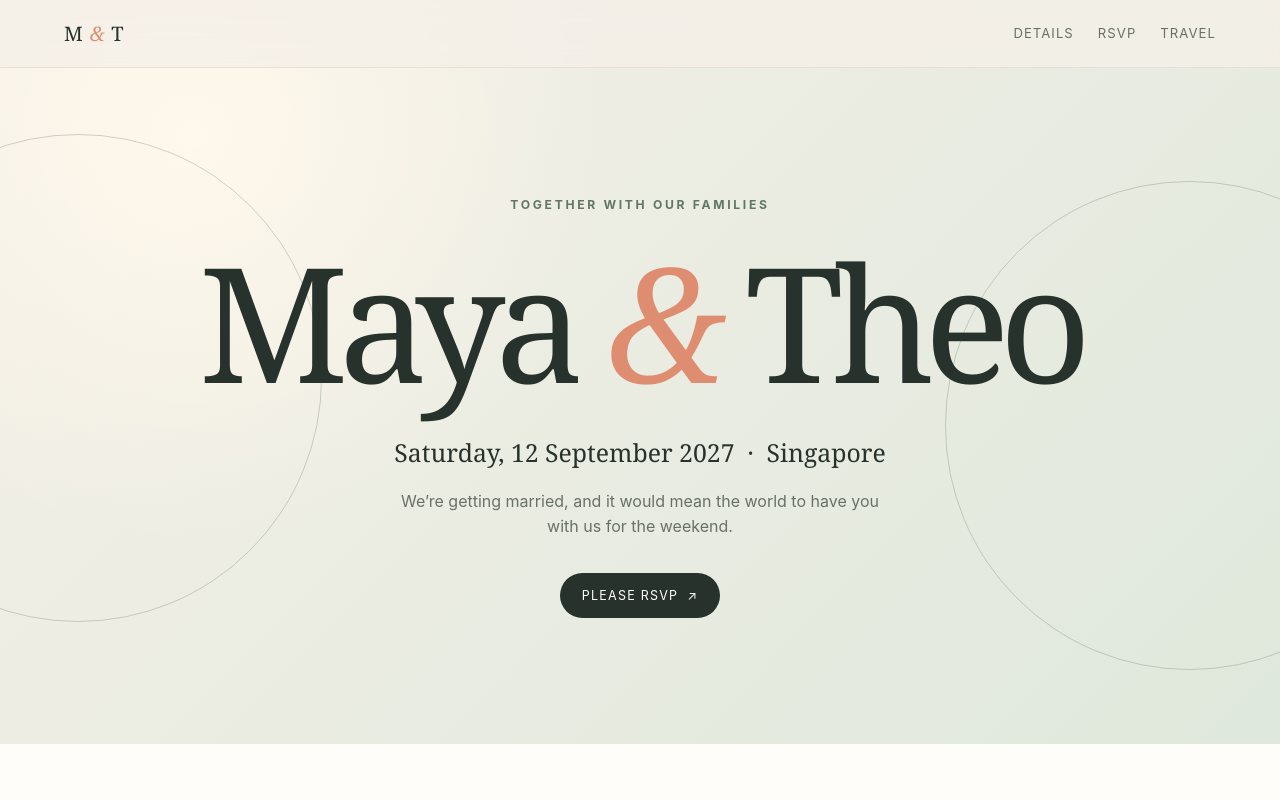
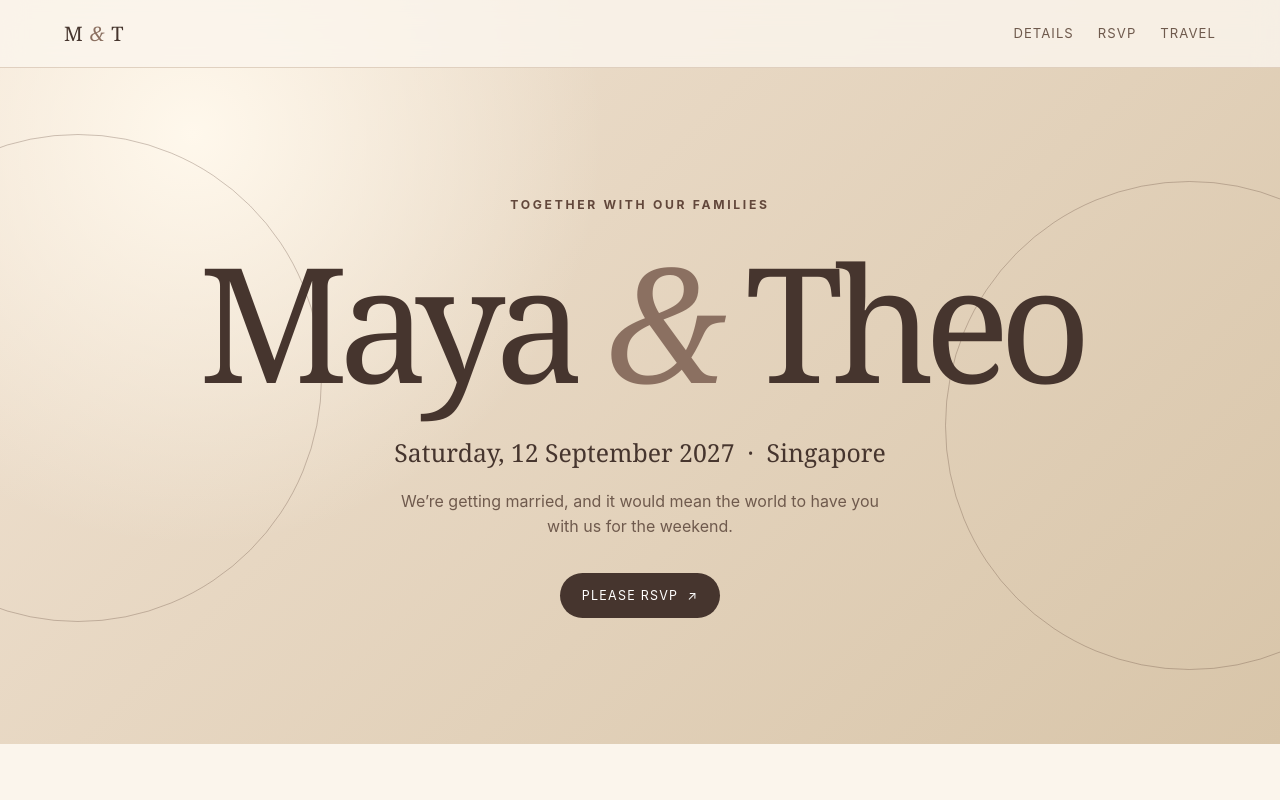
Before and after one commit to deviling124/wedding, a Next.js app: page / in a window 1280 px wide. Shown: the top 800 px of the page. Built offline with nearby package versions, Linux system fonts and the light colour scheme.

Commit message:
Refine RSVP palette to chocolate and champagne

```diff
--- a/app/globals.css
+++ b/app/globals.css
@@ -1,13 +1,13 @@
 :root {
-  --ink: #27322c;
-  --muted: #687168;
-  --cream: #f5f0e8;
-  --paper: #fffdf9;
-  --sage: #9bad91;
-  --deep-sage: #617765;
-  --coral: #df8d70;
-  --line: #ded8cc;
-  --shadow: 0 20px 60px rgba(62, 73, 60, .12);
+  --ink: #46352e;
+  --muted: #6f5a4d;
+  --cream: #d8c5a9;
+  --paper: #fbf5ec;
+  --sage: #b69b89;
+  --deep-sage: #62473b;
+  --coral: #8b7061;
+  --line: #d1bda8;
+  --shadow: 0 20px 60px rgba(70, 53, 46, .16);
   --serif: Georgia, 'Times New Roman', serif;
   --sans: Inter, ui-sans-serif, system-ui, -apple-system, BlinkMacSystemFont, 'Segoe UI', sans-serif;
 }
@@ -16,13 +16,13 @@ html { scroll-behavior: smooth; }
 body { margin: 0; color: var(--ink); background: var(--cream); font-family: var(--sans); line-height: 1.55; }
 a { color: inherit; }
 button, input, select, textarea { font: inherit; }
-.nav { position: fixed; z-index: 10; inset: 0 0 auto; display: flex; justify-content: space-between; align-items: center; padding: 18px 5vw; background: rgba(245,240,232,.82); backdrop-filter: blur(12px); border-bottom: 1px solid rgba(222,216,204,.65); }
+.nav { position: fixed; z-index: 10; inset: 0 0 auto; display: flex; justify-content: space-between; align-items: center; padding: 18px 5vw; background: rgba(251,245,236,.84); backdrop-filter: blur(12px); border-bottom: 1px solid rgba(209,189,168,.65); }
 .brand { font-family: var(--serif); font-size: 1.25rem; letter-spacing: .04em; text-decoration: none; }
 .nav-links { display: flex; gap: 24px; font-size: .82rem; letter-spacing: .08em; text-transform: uppercase; color: var(--muted); }
 .nav-links a { text-decoration: none; }
 .nav-links a:hover { color: var(--coral); }
-.hero { min-height: 93vh; padding: 150px 8vw 80px; display: grid; place-items: center; position: relative; overflow: hidden; background: radial-gradient(circle at 15% 18%, #fff8ec 0, transparent 33%), linear-gradient(135deg, #f5f0e8 0%, #dfe8dc 100%); }
-.hero::before, .hero::after { content: ''; position: absolute; border: 1px solid rgba(97,119,101,.3); border-radius: 50%; width: 38vw; height: 38vw; max-width: 520px; max-height: 520px; }
+.hero { min-height: 93vh; padding: 150px 8vw 80px; display: grid; place-items: center; position: relative; overflow: hidden; background: radial-gradient(circle at 15% 18%, #fff8ec 0, transparent 33%), linear-gradient(135deg, #f1e3d3 0%, #d8c5a9 100%); }
+.hero::before, .hero::after { content: ''; position: absolute; border: 1px solid rgba(98,71,59,.3); border-radius: 50%; width: 38vw; height: 38vw; max-width: 520px; max-height: 520px; }
 .hero::before { left: -13vw; top: 18%; }
 .hero::after { right: -12vw; bottom: 10%; }
 .hero-inner { text-align: center; max-width: 920px; position: relative; z-index: 1; }
@@ -38,7 +38,7 @@ h1 { font-size: clamp(4.2rem, 13vw, 10rem); letter-spacing: -.065em; margin: 22p
 .button.secondary { color: var(--ink); background: transparent; border: 1px solid var(--ink); }
 .hero .button { margin-top: 34px; }
 .section { padding: 105px 8vw; }
-.section.mist { background: #e6ede3; }
+.section.mist { background: #e7d9c9; }
 .section.paper { background: var(--paper); }
 .section-head { max-width: 650px; margin-bottom: 44px; }
 .section-head h2 { font-size: clamp(2.8rem, 5vw, 5rem); margin-top: 14px; letter-spacing: -.05em; }
@@ -71,13 +71,13 @@ textarea { min-height: 94px; resize: vertical; }
 .radio { flex: 1; position: relative; }
 .radio input { position: absolute; opacity: 0; }
 .radio span { display: block; border: 1px solid var(--line); border-radius: 7px; padding: 12px; text-align: center; font-size: .88rem; cursor: pointer; }
-.radio input:checked + span { border-color: var(--deep-sage); background: #e8efe5; color: var(--deep-sage); }
+.radio input:checked + span { border-color: var(--deep-sage); background: #eadfd3; color: var(--deep-sage); }
 .form-note { color: var(--muted); font-size: .8rem; margin: -3px 0 0; }
-.error { padding: 14px; background: #f8e5df; color: #8c4938; border-radius: 8px; font-size: .9rem; }
-.success { display: none; padding: 18px; background: #e8efe5; color: var(--deep-sage); border-radius: 8px; }
+.error { padding: 14px; background: #f3e4dc; color: #70463a; border-radius: 8px; font-size: .9rem; }
+.success { display: none; padding: 18px; background: #e8ded2; color: var(--deep-sage); border-radius: 8px; }
 .success.show { display: block; }
 .travel { max-width: 1120px; margin: auto; display: grid; grid-template-columns: repeat(3, 1fr); gap: 22px; }
-.travel-card { padding: 27px; background: rgba(255,253,249,.62); border: 1px solid rgba(97,119,101,.22); }
+.travel-card { padding: 27px; background: rgba(251,245,236,.78); border: 1px solid rgba(98,71,59,.22); }
 .travel-card .number { font-family: var(--serif); color: var(--coral); font-size: 1.8rem; }
 .travel-card h3 { font-size: 1.5rem; margin: 18px 0 8px; }
 .travel-card p { color: var(--muted); margin: 0; font-size: .92rem; }
@@ -93,10 +93,10 @@ footer p { opacity: .7; margin: 12px 0 0; }
 .admin-table-wrap { max-width: 1120px; margin: auto; overflow-x: auto; border: 1px solid var(--line); }
 .admin-table { width: 100%; border-collapse: collapse; min-width: 760px; }
 .admin-table th, .admin-table td { padding: 15px 16px; text-align: left; border-bottom: 1px solid var(--line); vertical-align: top; }
-.admin-table th { background: #e8efe5; color: var(--deep-sage); font-size: .72rem; text-transform: uppercase; letter-spacing: .12em; }
+.admin-table th { background: #eadfd3; color: var(--deep-sage); font-size: .72rem; text-transform: uppercase; letter-spacing: .12em; }
 .admin-table td { font-size: .9rem; }
-.status { display: inline-block; border-radius: 999px; padding: 4px 9px; font-size: .72rem; text-transform: uppercase; letter-spacing: .08em; background: #e8efe5; color: var(--deep-sage); }
-.status.declined { background: #f8e5df; color: #8c4938; }
+.status { display: inline-block; border-radius: 999px; padding: 4px 9px; font-size: .72rem; text-transform: uppercase; letter-spacing: .08em; background: #e8ded2; color: var(--deep-sage); }
+.status.declined { background: #f3e4dc; color: #70463a; }
 .empty { padding: 30px; text-align: center; color: var(--muted); }
 @media (max-width: 760px) {
   .nav { padding: 16px 5vw; }
```
